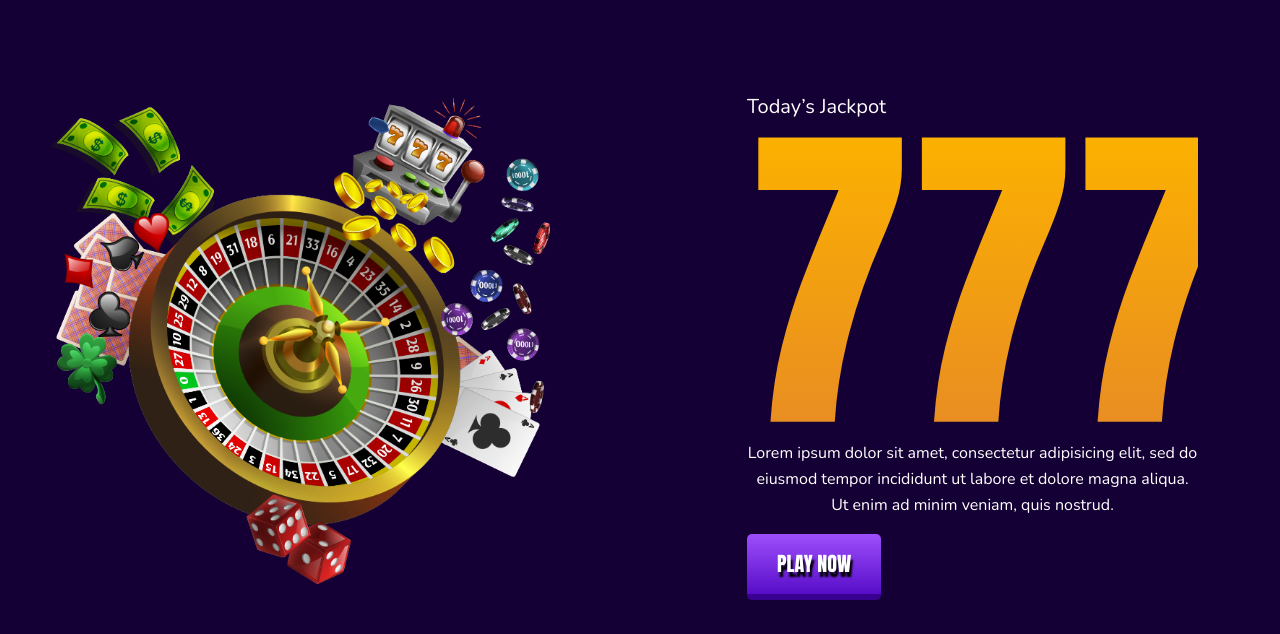
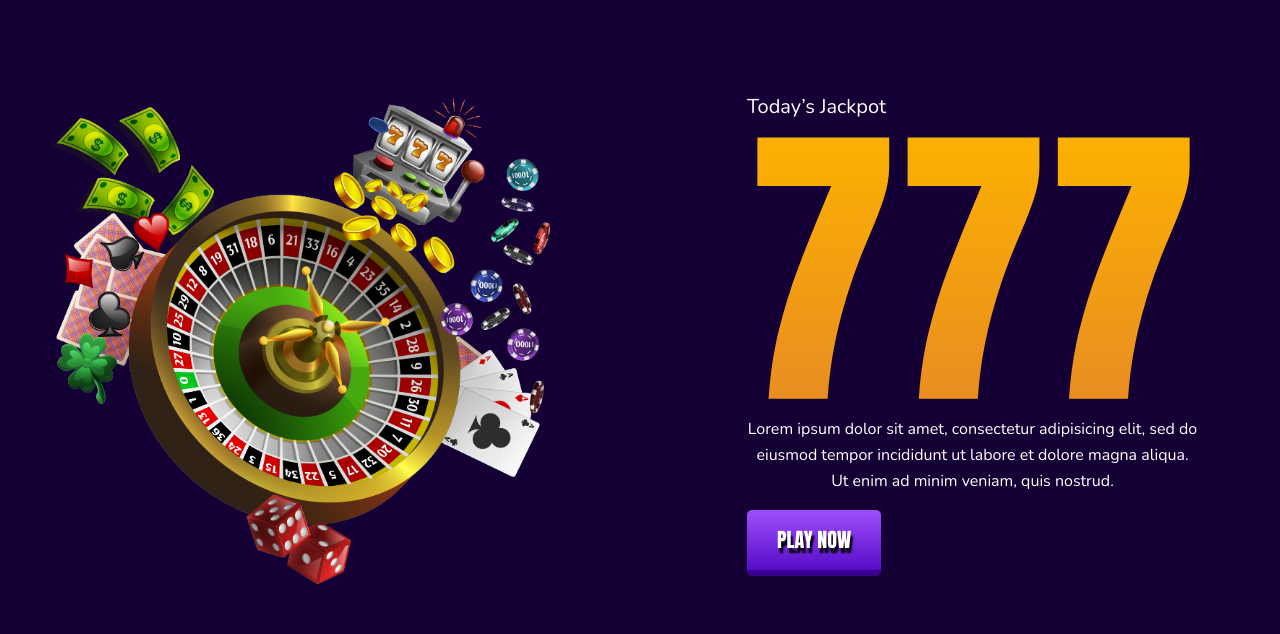
Before and after one commit to MdEmonProjects/jackpot, a plain HTML site: page index.html in a window 1280 px wide. Shown: the part 166-800 px from the top of the page. Drawn offline with nearby package versions, Linux system fonts and the light colour scheme.

Commit message:
Update style.css

```diff
--- a/css/style.css
+++ b/css/style.css
@@ -112,7 +112,7 @@ body{
 
 #banner .banner_text h3 {
   font-family: "Anton", sans-serif;
-  font-size: 331px;
+  font-size: 304px;
   font-weight: 400;
   background: linear-gradient(to bottom, #fcb100, #e88c23);
   background-clip: text;
```
